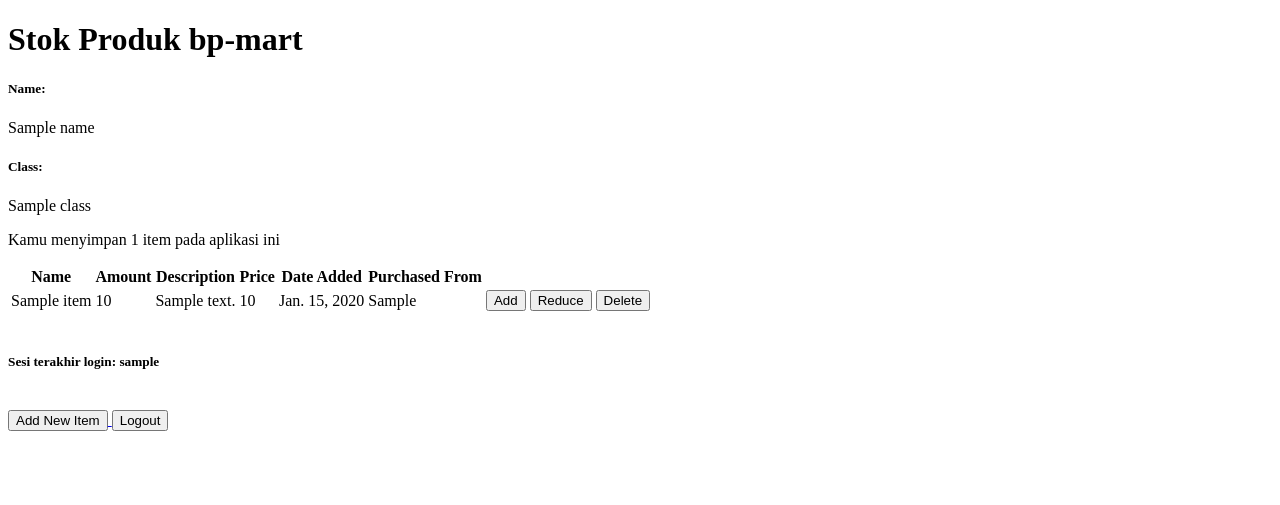
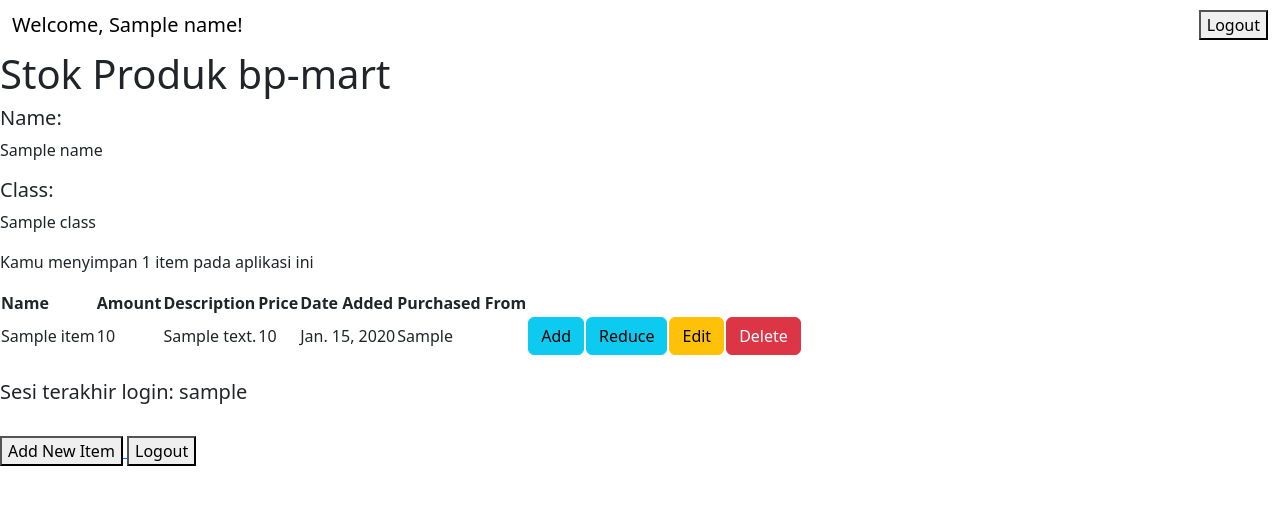
Before and after one commit to rzapriono/bp-mart, a Django app: template main/templates/main.html in a window 1280 px wide. Shown: the top 505 px of the page. Run offline with Django 4.2, Linux system fonts and the light colour scheme; tables that the repository leaves empty hold one stand-in row (values such as "Sample post"); the template is opened without the code that fills it: values that come from a table or form of the project are taken from there, most other values are stand-ins (such as "Sample title", 1, 10 or a date in 2020).

Commit message:
tes css not working

```diff
--- a/main/templates/main.html
+++ b/main/templates/main.html
@@ -1,6 +1,22 @@
 {% extends 'base.html' %}
 
+{% load static %}
+
+<link rel="stylesheet" href="{% static 'css/main.css' %}">
+
 {% block content %}
+    <nav class="navbar navbar-custom">
+        <div class="container-fluid">
+            <span class="navbar-brand mb-0 h1">Welcome, {{ name }}!</span>
+            <a href="{% url 'main:logout' %}">
+                <button>
+                    Logout
+                </button>
+            </a>
+
+        </div>
+    </nav>
+
     <h1>Stok Produk bp-mart</h1>
 
     <h5>Name:</h5>
@@ -34,19 +50,26 @@
                 <td>
                     <form method="post" action="{% url 'main:add_amount' item.id %}">
                         {% csrf_token %}
-                        <button type="submit">Add</button>
+                        <button type="submit" class="btn btn-info">Add</button>
                     </form>
                 </td>
                 <td>
                     <form method="post" action="{% url 'main:reduce_amount' item.id %}">
                         {% csrf_token %}
-                        <button type="submit">Reduce</button>
+                        <button type="submit" class="btn btn-info">Reduce</button>
                     </form>
+                </td>
+                <td>
+                    <a href="{% url 'main:edit_item' item.pk %}">
+                        <button class="btn btn-warning">
+                            Edit
+                        </button>
+                    </a>
                 </td>
                 <td>
                     <form method="post" action="{% url 'main:delete_item' item.id %}">
                         {% csrf_token %}
-                        <button type="submit">Delete</button>
+                        <button type="submit" class="btn btn-danger">Delete</button>
                     </form>
                 </td>
                 </td>
--- a/main/urls.py
+++ b/main/urls.py
@@ -1,5 +1,5 @@
 from django.urls import path
-from main.views import show_main, create_item, show_xml, show_json, show_xml_by_id, show_json_by_id, register, login_user, logout_user, add_amount, reduce_amount, delete_item
+from main.views import show_main, create_item, show_xml, show_json, show_xml_by_id, show_json_by_id, register, login_user, logout_user, add_amount, reduce_amount, delete_item, edit_item
 
 app_name = 'main'
 
@@ -16,4 +16,5 @@ urlpatterns = [
     path('add-amount/<int:id>/', add_amount, name='add_amount'),
     path('reduce-amount/<int:id>/', reduce_amount, name='reduce_amount'),
     path('delete-item/<int:id>/', delete_item, name='delete_item'),
+    path('edit-item/<int:id>', edit_item, name='edit_item'),
 ]
--- a/templates/base.html
+++ b/templates/base.html
@@ -9,6 +9,11 @@
         />
         {% block meta %}
         {% endblock meta %}
+        <link href="https://cdn.jsdelivr.net/npm/bootstrap@5.3.2/dist/css/bootstrap.min.css" rel="stylesheet" integrity="sha384-T3c6CoIi6uLrA9TneNEoa7RxnatzjcDSCmG1MXxSR1GAsXEV/Dwwykc2MPK8M2HN" crossorigin="anonymous">
+        <script src="https://code.jquery.com/jquery-3.6.0.min.js" integrity="sha384-KyZXEAg3QhqLMpG8r+J4jsl5c9zdLKaUk5Ae5f5b1bw6AUn5f5v8FZJoMxm6f5cH1" crossorigin="anonymous"></script>
+        <script src="https://cdn.jsdelivr.net/npm/@popperjs/core@2.11.8/dist/umd/popper.min.js" integrity="sha384-I7E8VVD/ismYTF4hNIPjVp/Zjvgyol6VFvRkX/vR+Vc4jQkC+hVqc2pM8ODewa9r" crossorigin="anonymous"></script>
+        <script src="https://cdn.jsdelivr.net/npm/bootstrap@5.3.2/dist/js/bootstrap.min.js" integrity="sha384-BBtl+eGJRgqQAUMxJ7pMwbEyER4l1g+O15P+16Ep7Q9Q+zqX6gSbd85u4mG4QzX+" crossorigin="anonymous"></script>
+</head>
     </head>
 
     <body>
```
Also changed, not shown: bp_mart/settings.py (+14 -1 lines), main/static/css/main.css (added, +8 -0 lines), main/templates/edit_item.html (added, +22 -0 lines), main/views.py (+15 -0 lines), README.md, 1 other file.
